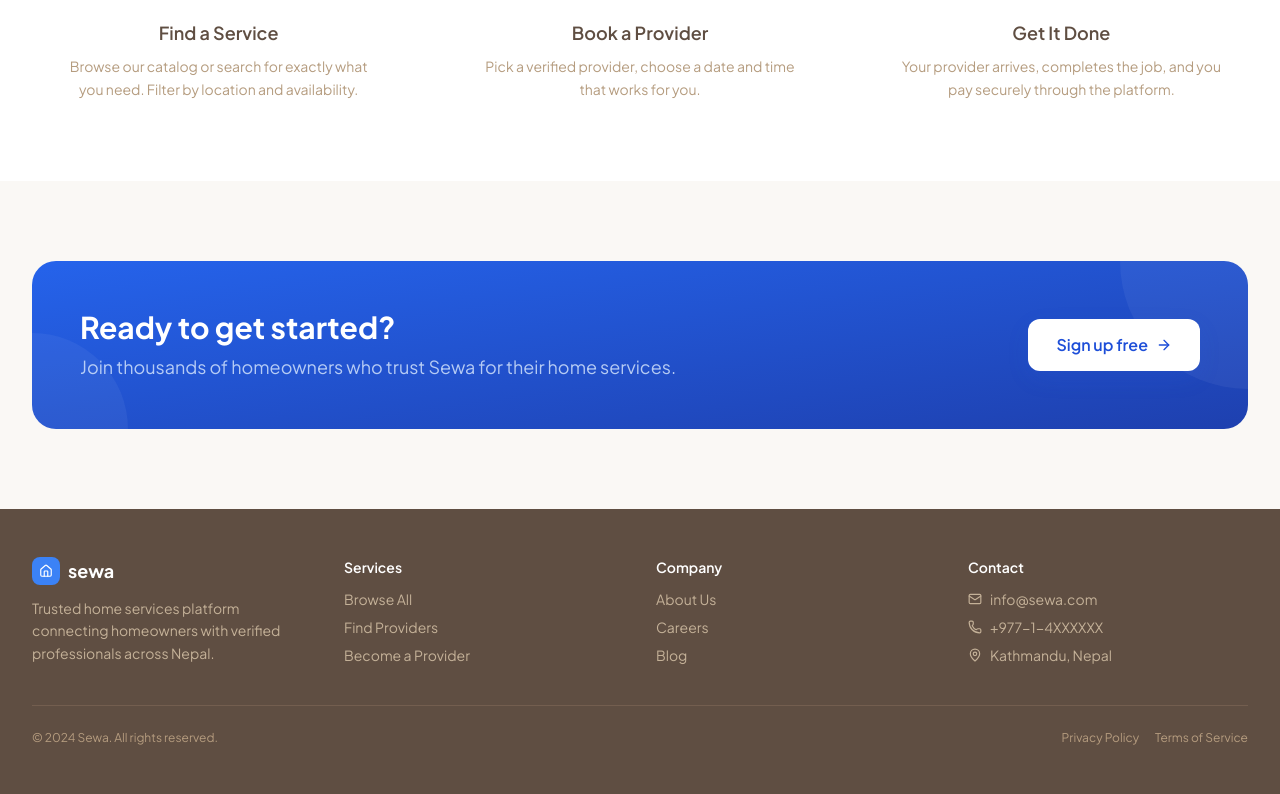
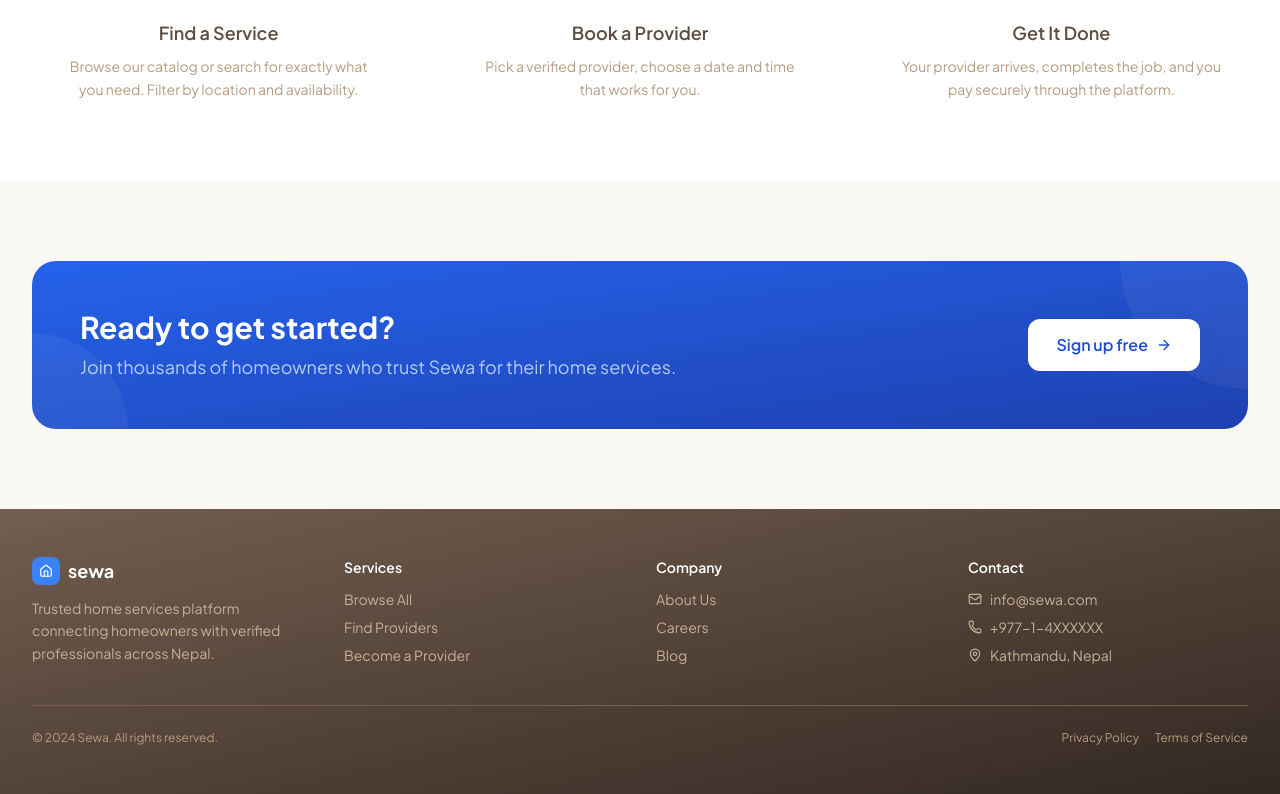
Before and after one commit to doc-incog/sewa, a Next.js app in the folder client/: page / in a window 1280 px wide. Shown: the part 1474-2268 px from the top of the page. Built offline with nearby package versions, Linux system fonts and the light colour scheme; no server answers.

Commit message:
Footer gray gradient + neutral font color

```diff
--- a/client/src/app/globals.css
+++ b/client/src/app/globals.css
@@ -8,7 +8,7 @@
   }
 
   body {
-    @apply bg-warmgray-50 text-warmgray-950 antialiased;
+    @apply bg-warmgray-50 text-gray-800 antialiased;
     font-feature-settings: "cv11", "ss01";
   }
 
--- a/client/src/app/page.tsx
+++ b/client/src/app/page.tsx
@@ -178,7 +178,7 @@ export default function HomePage() {
           </div>
         </section>
 
-        <footer className="bg-warmgray-900 text-white">
+        <footer className="bg-gradient-to-br from-warmgray-800 to-warmgray-950 text-white">
           <div className="max-w-7xl mx-auto px-4 sm:px-6 lg:px-8 py-12">
             <div className="grid md:grid-cols-4 gap-8 mb-10">
               <div className="md:col-span-1">
```
Also changed, not shown: 41 other files (tests, documents, lock files or other folders).
